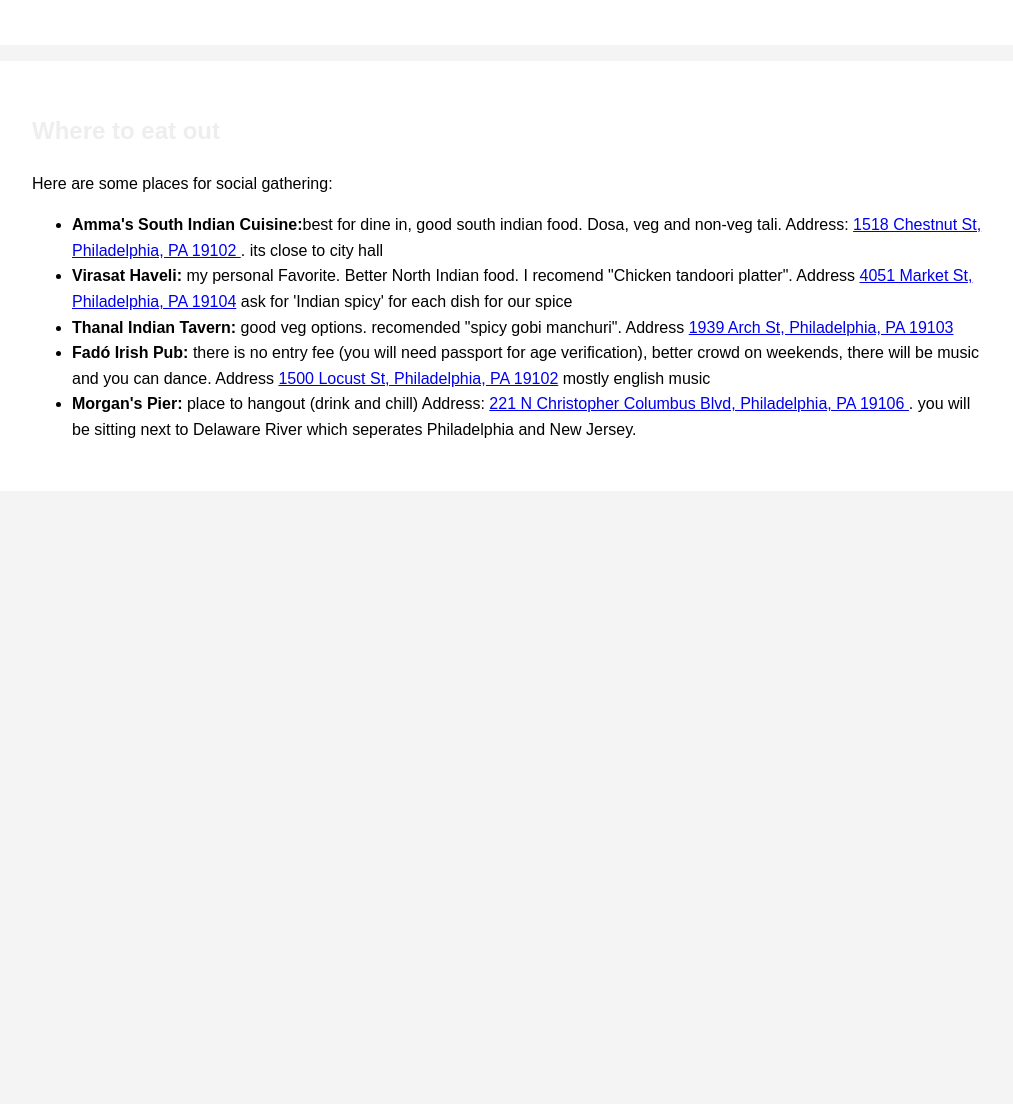
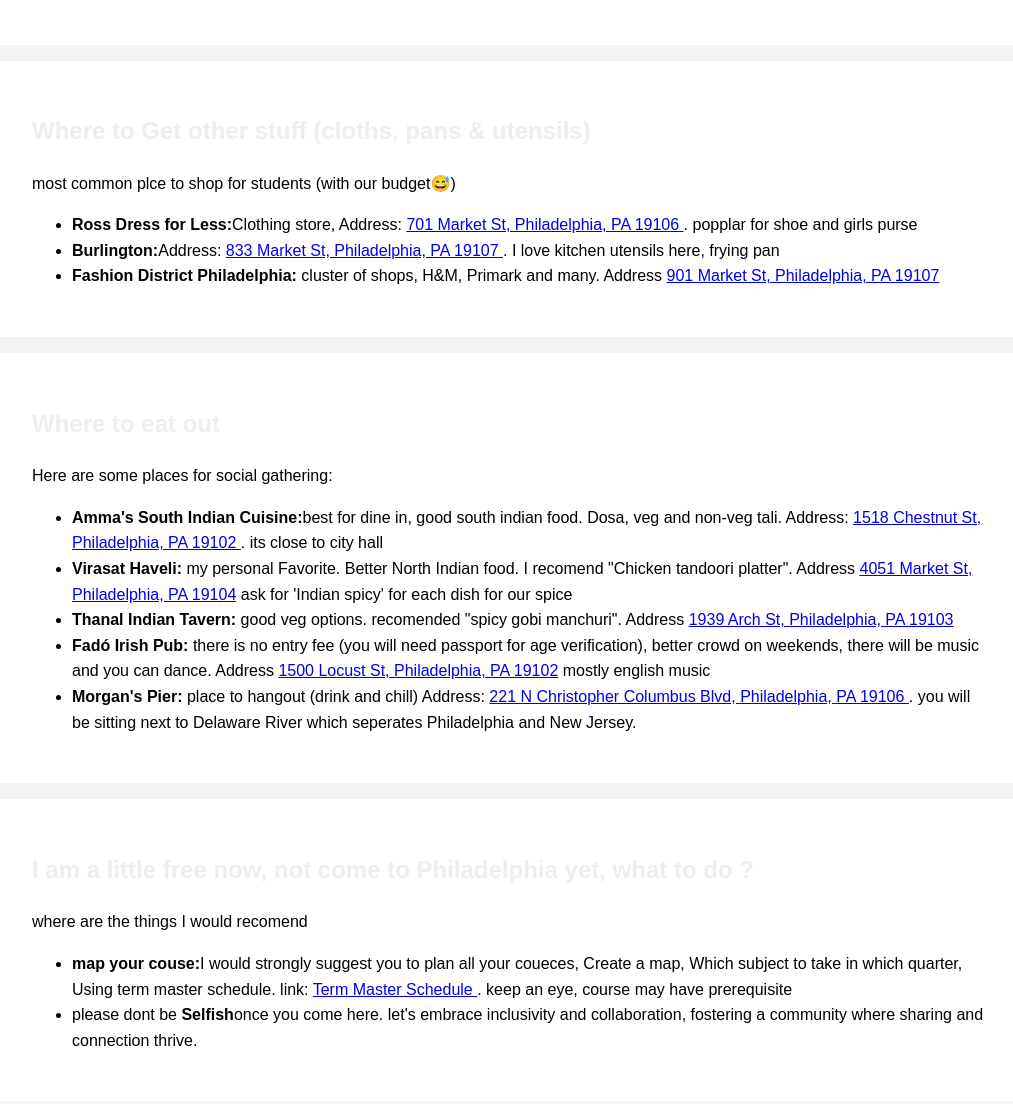
Before and after one commit to Pruthviraj-Guddu/Pruthviraj-Guddu.github.io, a plain HTML site: page drexelfaq.html in a window 1280 px wide. Shown: the part 1888-2992 px from the top of the page, without its empty margins (128-1141 px from the left). Before the commit the page ends 2395 px from the top, so only its background shows below. Drawn offline with Linux system fonts and the light colour scheme.

Commit message:
Update drexelfaq.html

```diff
--- a/drexelfaq.html
+++ b/drexelfaq.html
@@ -87,9 +87,20 @@
             <h2>Where to Get Groceries</h2>
             <p>Here are some grocery stores near Drexel University:</p>
             <ul>
-                <li><strong>International Foods & Spices:</strong>popularly knos as 'IFS', This grocery store stocks Indian & South Asian,Address: <a href="https://maps.app.goo.gl/hCYr5chTwqGuHTn16"> 4203 Walnut St, Philadelphia, PA 19104 </a>. its closed on Tuesday</li>
+                <li><strong>International Foods &amp; Spices:</strong>popularly knos as 'IFS', This grocery store stocks Indian &amp; South Asian,Address: <a href="https://maps.app.goo.gl/hCYr5chTwqGuHTn16"> 4203 Walnut St, Philadelphia, PA 19104 </a>. its closed on Tuesday</li>
                 <li><strong>GIANT Heirloom Market:</strong>Address: <a href="https://maps.app.goo.gl/M4KBaCqP1vwNgNGG8"> 3401 Chestnut St, Philadelphia, PA 19104 </a>. bread, basic vegitables, chips, sause.</li>
                 <li><strong>GIANT:</strong> the bigger and my personal Favorite. <a href="https://maps.app.goo.gl/B1QgxVEZgZJrQQGPA"> 60 N 23rd St, Philadelphia, PA 19103 </a>  huge super market, has more verity</li>
+            </ul>
+        </section>
+
+
+        <section>
+            <h2>Where to Get other stuff (cloths, pans &amp; utensils)</h2>
+            <p>most common plce to shop for students (with our budget😅)</p>
+            <ul>
+                <li><strong>Ross Dress for Less:</strong>Clothing store, Address: <a href="https://maps.app.goo.gl/eMXPa35ToYpWssyw9"> 701 Market St, Philadelphia, PA 19106 </a>. popplar for shoe and girls purse</li>
+                <li><strong>Burlington:</strong>Address: <a href="hhttps://maps.app.goo.gl/zDRApurCCqKuyT637"> 833 Market St, Philadelphia, PA 19107 </a>. I love kitchen utensils here, frying pan</li>
+                <li><strong>Fashion District Philadelphia:</strong> cluster of shops, H&amp;M, Primark and many. Address <a href="https://maps.app.goo.gl/cCvzHPvHBBo3fVh28"> 901 Market St, Philadelphia, PA 19107 </a>  </li>
             </ul>
         </section>
 
@@ -106,7 +117,15 @@
             </ul>
         </section>
 
+        <section>
+            <h2>I am a little free now, not come to Philadelphia yet, what to do ?</h2>
+            <p>where are the things I would recomend</p>
+            <ul>
+                <li><strong>map your couse:</strong>I would strongly suggest you to plan all your coueces, Create a map, Which subject to take in which quarter, Using term master schedule. link: <a href="https://termmasterschedule.drexel.edu/webtms_du/"> Term Master Schedule </a>. keep an eye, course may have prerequisite</li>
+                <li>please dont be <strong>Selfish</strong>once you come here. let's embrace inclusivity and collaboration, fostering a community where sharing and connection thrive.</li>
 
+            </ul>
+        </section>
 
 
     </div>
```
